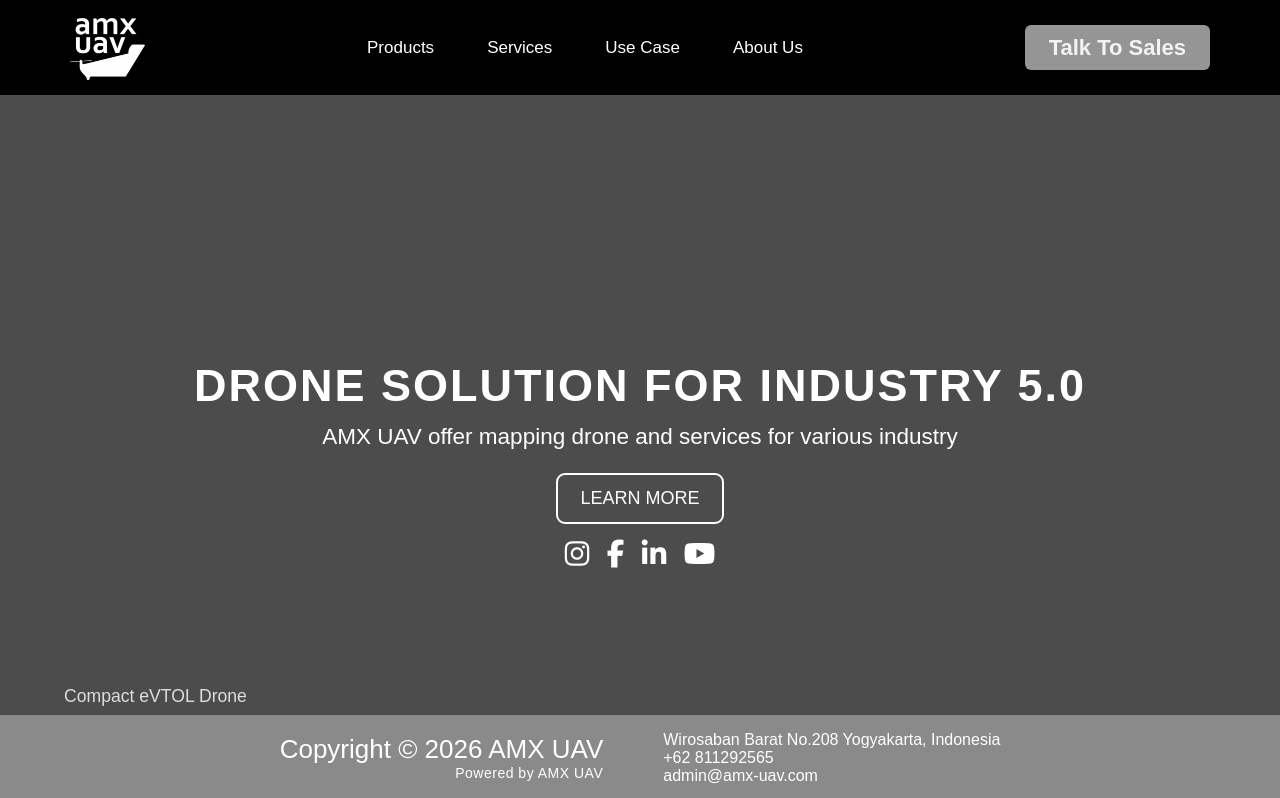
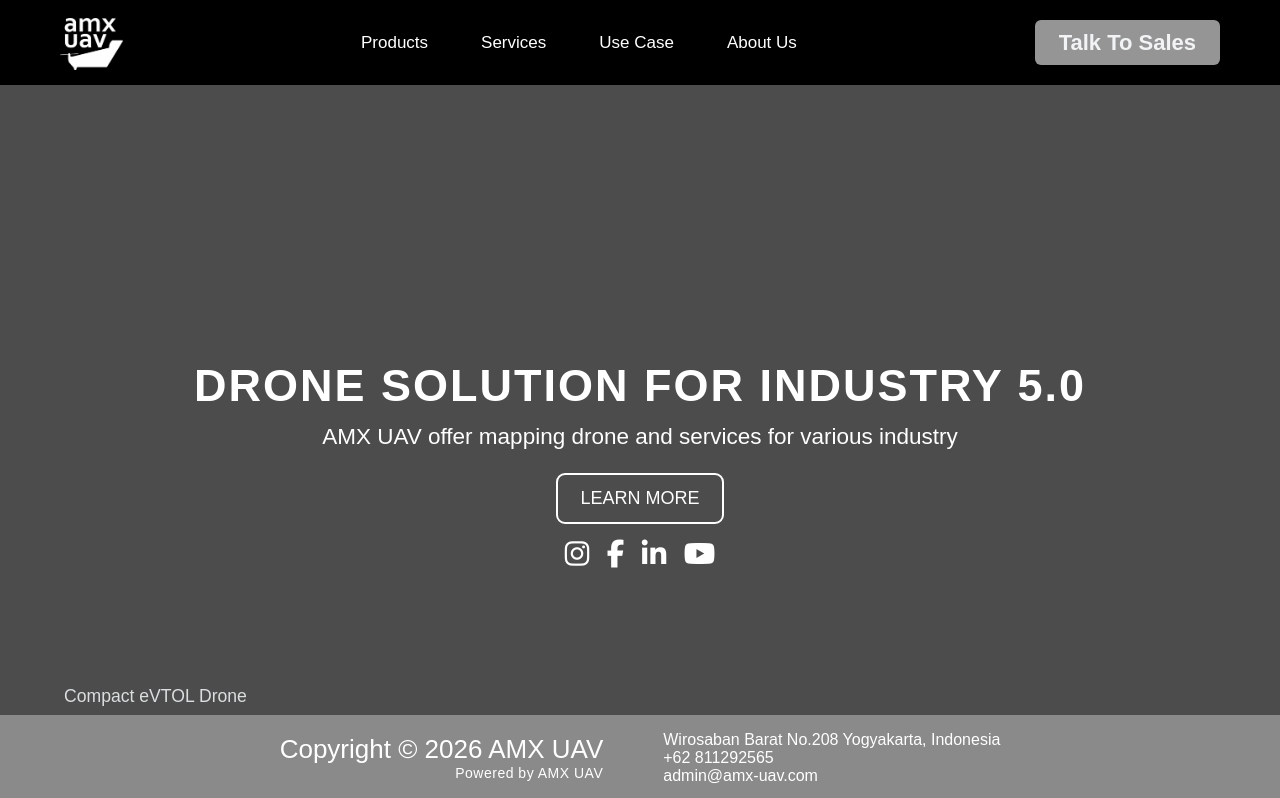
Before and after one commit to nasgmr/website-amx-next, a Next.js app: page / in a window 1280 px wide. Shown: the top 798 px of the page. Built offline with nearby package versions, Linux system fonts and the light colour scheme; a web font is replaced by a local one.

Commit message:
fix: navbar sizing

```diff
--- a/src/css/style.css
+++ b/src/css/style.css
@@ -39,7 +39,7 @@ body {
   display: flex;
   justify-content: space-between;
   align-items: center;
-  padding: 3px 50px;
+  padding: 3px 40px;
   position: fixed !important;
   top: 0;
   left: 0;
@@ -83,7 +83,7 @@ body {
   padding-top: 15px;
   padding-left: 20px;
   padding-bottom: 8px;
-  height: 85px;
+  height: 75px;
   width: auto;
 }
 
```
